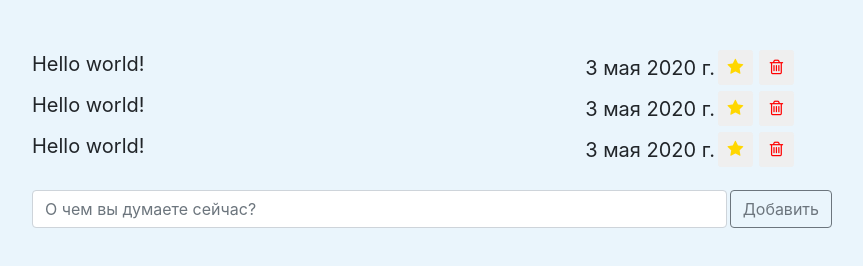
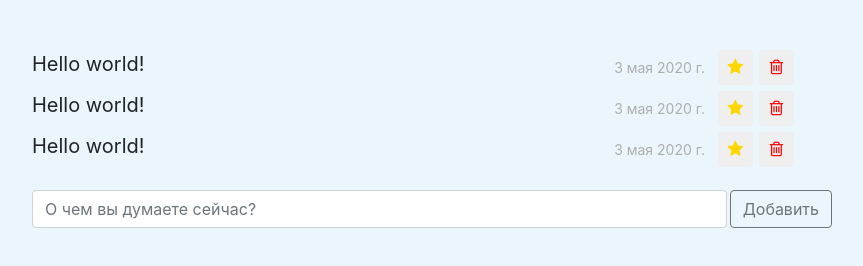
Before and after one commit to uzhas76064/post-app, a React app: page / in a window 1280 px wide. Shown: the part 146-412 px from the top of the page, without its empty margins (208-1071 px from the left). Built offline with nearby package versions, Linux system fonts and the light colour scheme.

Commit message:
Changed post - itmes styles

```diff
--- a/src/components/post-list-item/post-list-item.css
+++ b/src/components/post-list-item/post-list-item.css
@@ -52,3 +52,9 @@
 .app-list-item.important .btn-star {
     color: #aeaeae;
 }
+
+.pub-date {
+  color: #aeaeae;
+  font-size: 14px;
+  padding-right: 10px;
+}
--- a/src/components/post-list-item/post-list-item.js
+++ b/src/components/post-list-item/post-list-item.js
@@ -30,7 +30,7 @@ const PostListItem =() => {
                 Hello world!
             </span>
             <div className="d-flex justify-content-center align-items-center">
-                <span>{postItemDate}</span>
+                <span className="pub-date">{postItemDate}</span>
                 <button className="btn-star btn-sm">
                     <i className="fa fa-star"></i>
                 </button>
```
